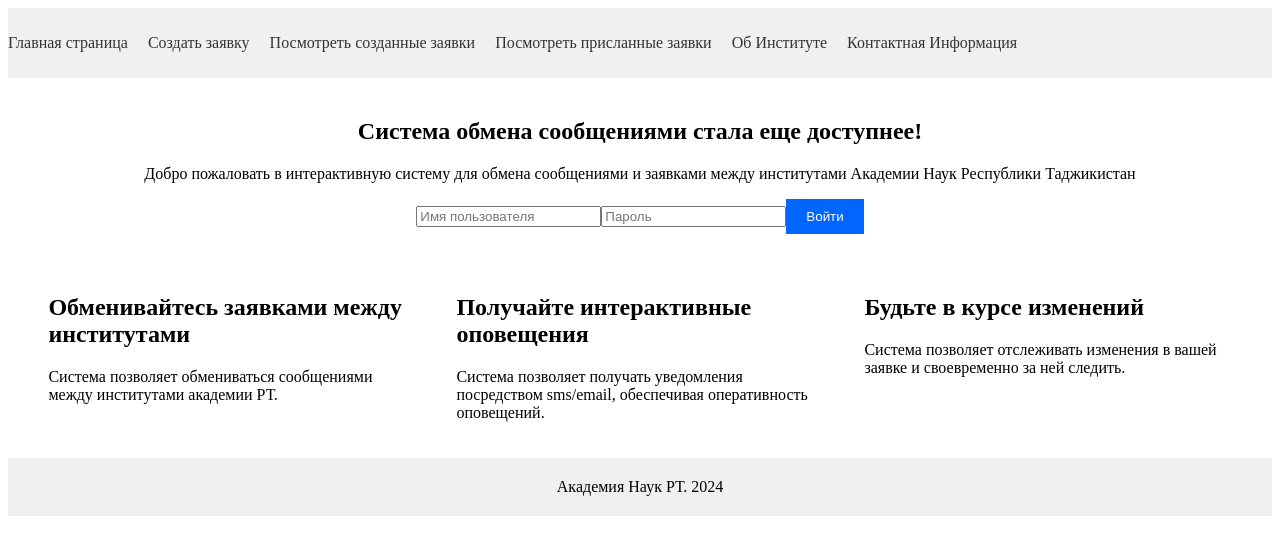
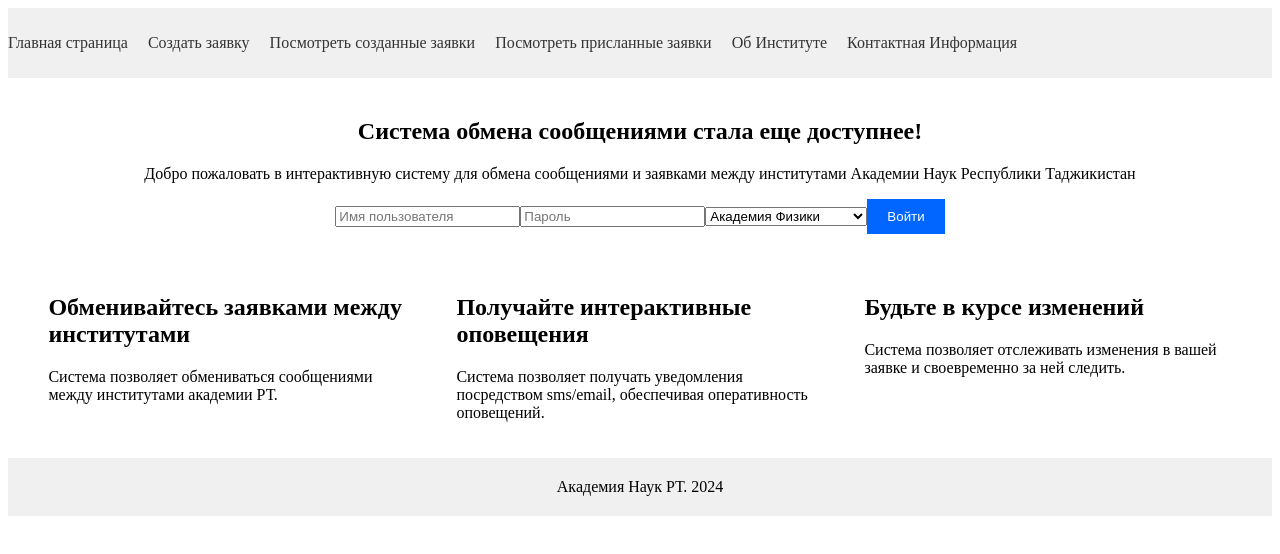
Before and after one commit to ManuRakh/an_front, a React app: page / in a window 1280 px wide. Shown: the top 554 px of the page. Built offline with nearby package versions, Linux system fonts and the light colour scheme; the HTML template or start-up script is replaced by a standard one.

Commit message:
Added support to logout and support main be service

```diff
--- a/src/App.js
+++ b/src/App.js
@@ -21,12 +21,13 @@ function App() {
 
   const handleLoginSuccess = (data) => {
     if (data && data.token) {
-      localStorage.setItem('token', data.token); // Сохраняем токен в localStorage
+      localStorage.setItem('token', data.token);
       setIsAuthenticated(true);
     } else {
       console.error('Токен не был получен');
     }
   };
+
 
   return (
     <Router>
@@ -43,7 +44,7 @@ function App() {
               )
             }
           />
-          <Route path="/dashboard" element={isAuthenticated ? <Dashboard /> : <Navigate to="/" />} />
+          <Route path="/dashboard" element={isAuthenticated ? <Dashboard onSetIsAuthenticated={setIsAuthenticated} /> : <Navigate to="/" />} />
           <Route
             path="/login"
             element={<LoginForm onLoginSuccess={handleLoginSuccess} />}
@@ -55,6 +56,7 @@ function App() {
       </div>
     </Router>
   );
+
 }
 
 export default App;
--- a/src/components/Dashboard.js
+++ b/src/components/Dashboard.js
@@ -4,7 +4,7 @@ import '../css/Dashboard.css';
 import WorkerList from "./WorkerList.js";
 import { sendRequest } from '../utils/sendRequest.js';
 
-function Dashboard() {
+function Dashboard({ onSetIsAuthenticated }) {
   const [worker, setWorker] = useState({ spec: '', name: '', surname: '' });
   const [workers, setWorkers] = useState([]);
 
@@ -18,7 +18,7 @@ function Dashboard() {
         const token = localStorage.getItem('token');
         const config = {
           method: 'get',
-          url: 'http://localhost:3000/workers',
+          url: 'http://localhost:3002/workers',
           headers: {
             'Authorization': `Bearer ${token}`,
             'Content-Type': 'application/json'
@@ -30,6 +30,8 @@ function Dashboard() {
         setWorkers(response);
       } catch (error) {
         console.error('Ошибка при получении данных о сотрудниках', error);
+        const errMsg = error.response.data.error;
+        if (errMsg === "Not authenticated") onSetIsAuthenticated(false)
       }
     };
 
@@ -41,7 +43,7 @@ function Dashboard() {
       const token = localStorage.getItem('token');
       await sendRequest({
         method: 'delete',
-        url: `http://localhost:3000/workers/${workerId}`,
+        url: `http://localhost:3002/workers/${workerId}`,
         headers: {
           'Authorization': `Bearer ${token}`,
           'Content-Type': 'application/json'
@@ -62,7 +64,7 @@ function Dashboard() {
       const token = localStorage.getItem('token');
       const config = {
         method: 'post',
-        url: 'http://localhost:3000/workers',
+        url: 'http://localhost:3002/workers',
         headers: {
           'Authorization': `Bearer ${token}`,
           'Content-Type': 'application/json'
--- a/src/components/LoginForm.js
+++ b/src/components/LoginForm.js
@@ -4,14 +4,16 @@ import axios from 'axios';
 function LoginForm({ onLoginSuccess }) {
   const [username, setUsername] = useState('');
   const [password, setPassword] = useState('');
+  const [academy, setAcademy] = useState('physics'); // Значение по умолчанию
 
   const handleSubmit = async (event) => {
     event.preventDefault();
 
     try {
-      const response = await axios.post('http://localhost:3000/auth/login', {
+      const response = await axios.post('http://localhost:3002/auth/login', {
         username,
-        password
+        password,
+        academy, // Отправляем выбранное значение академии
       });
       console.log(response.data);
       onLoginSuccess(response.data);
@@ -36,6 +38,14 @@ function LoginForm({ onLoginSuccess }) {
         placeholder="Пароль"
         required
       />
+      <select
+        value={academy}
+        onChange={(e) => setAcademy(e.target.value)}
+        required
+      >
+        <option value="physics">Академия Физики</option>
+        <option value="math">Академия Математики</option>
+      </select>
       <button type="submit">Войти</button>
     </form>
   );
```
